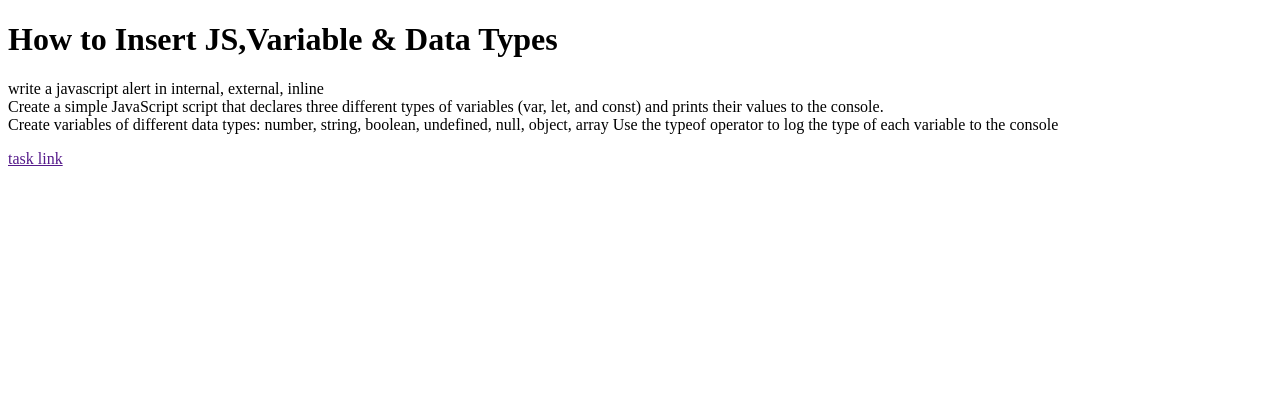
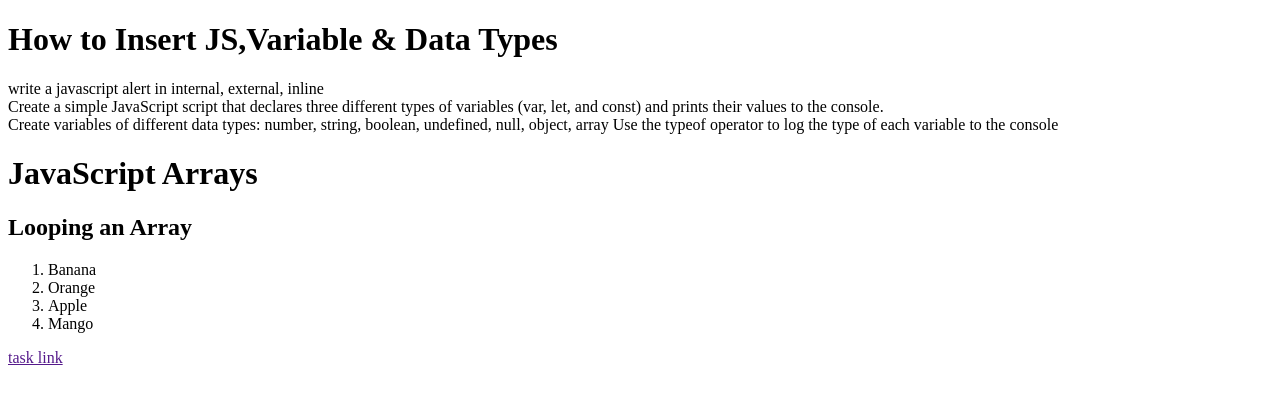
Before and after one commit to Ashokpale/JavaScript, a website: page variables/index.html in a window 1280 px wide. Drawn offline with Linux system fonts and the light colour scheme.

Commit message:
updated arrays

```diff
--- a/variables/index.html
+++ b/variables/index.html
@@ -13,7 +13,7 @@
         How to Insert JS,Variable & Data Types
     </h1>
     <p>
-       write a javascript alert in internal, external, inline <br>
+        write a javascript alert in internal, external, inline <br>
 
         Create a simple JavaScript script that declares three different types of variables (var, let, and const) and
         prints their values to the console. <br>
@@ -23,9 +23,33 @@
         Use the typeof operator to log the type of each variable to the console
     </p>
 
-    <a href="">task link</a>
 
 
+    <h1>JavaScript Arrays</h1>
+    <h2>Looping an Array</h2>
+
+    <p id="arrays"></p>
+
+
+    <!-- inline js  -->
+    <script>
+        const fruits = ["Banana", "Orange", "Apple", "Mango"];
+        let fLen = fruits.length;
+
+        let text = "<ol>";
+        for (let i = 0; i < fLen; i++) {
+            text += "<li>" + fruits[i] + "</li>";
+        }
+        text += "</ol>";
+
+        document.getElementById("arrays").innerHTML = text;
+
+
+
+        // External js
+    </script>
+
+    <a href="">task link</a>
 
     <script src="task.js"></script>
 </body>
--- a/variables/task.js
+++ b/variables/task.js
@@ -87,5 +87,3 @@ typeof alert
 
 let msg = "Vannila Java Nerchukundham";
 console.log('msg variable  is a data type of '  + typeof(msg))
-
-////////////
```
